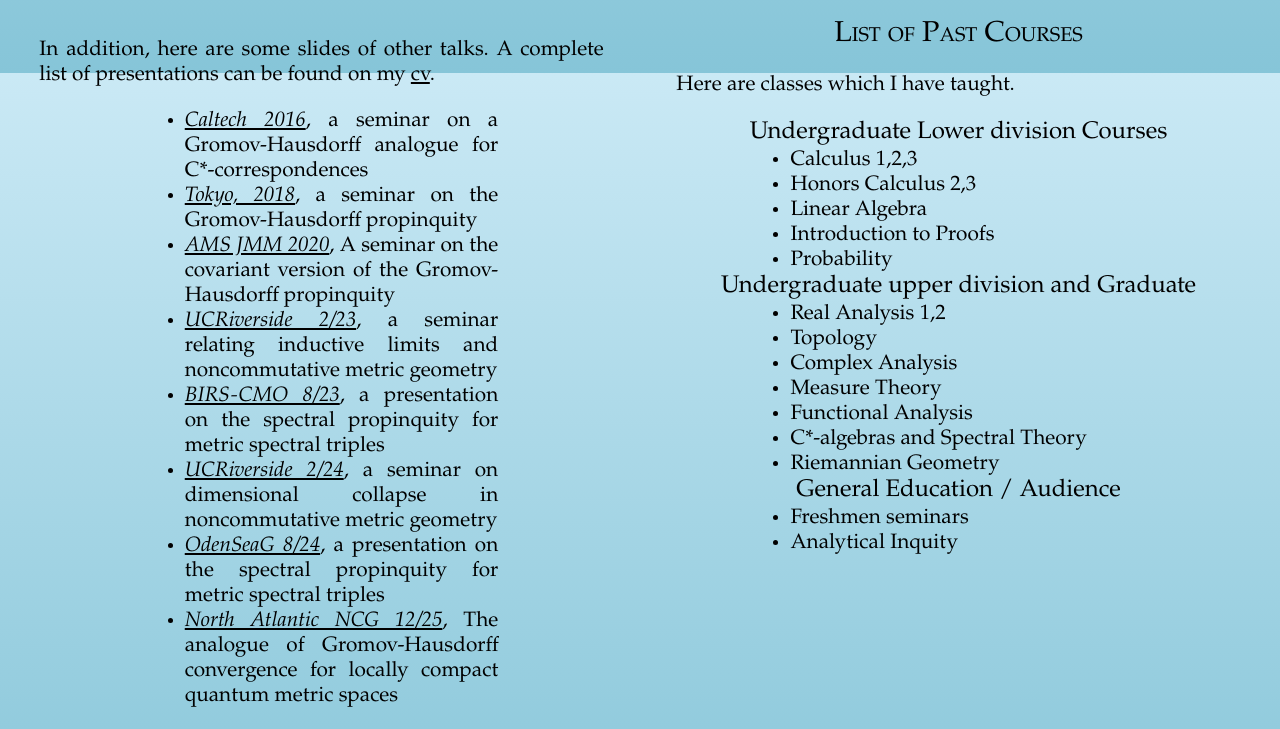
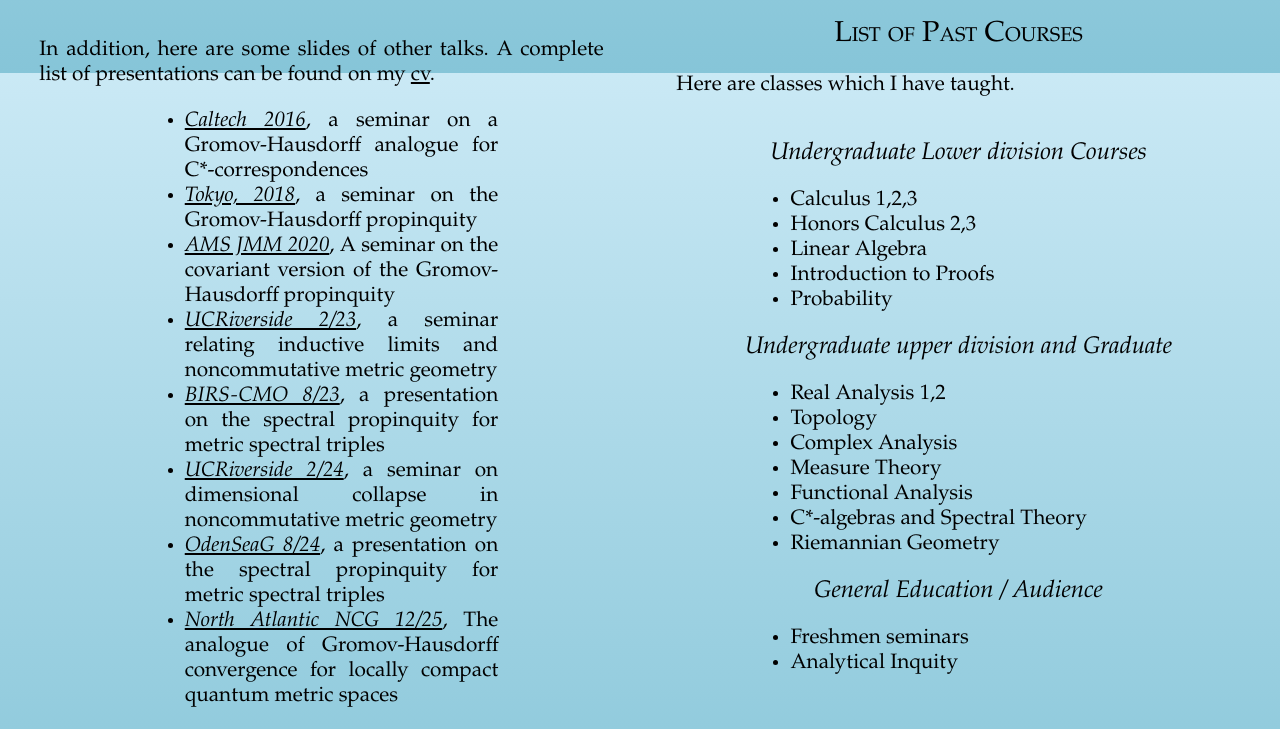
Before and after one commit to FredericLatremoliere/FredericLatremoliere.github.io, a plain HTML site: page teaching.html in a window 1280 px wide. Shown: the part 1527-2256 px from the top of the page. Drawn offline with Linux system fonts and the light colour scheme.

Commit message:
Update teaching.html

```diff
--- a/teaching.html
+++ b/teaching.html
@@ -17,7 +17,7 @@
 
       h2 { font-family: var(--serifFont); font-size: 1.8em; display: block; margin: auto; font-weight: 400; text-align: center; font-variant-caps: small-caps; }
 
-	  h3 { font-family: var(--serifFont); font-size: 1.5em; display: block; margin: auto; font-weight: 400; text-align: center; font-style: italics; padding: 20px auto;}
+	  h3 { font-family: var(--serifFont); font-size: 1.5em; display: block; margin: auto; font-weight: 400; text-align: center; font-style: italic; padding-top: 20px; padding-bottom: 20px; }
 
       p.centered { text-align: justify; font-size: 1.3em; margin: auto; padding: 1em 0em;}
 
@@ -133,7 +133,7 @@
 		<h2>List of Past Courses</h2>
 		<p class='centered' style='margin: auto; width: 90%'>Here are classes which I have taught.</p>
 		<h3>Undergraduate Lower division Courses</h3>
-			<ul style='margin: auto; width: 60%'>
+			<ul style='margin: auto; width: 60%;'>
 				<li>Calculus 1,2,3</li>
 				<li>Honors Calculus 2,3</li>
 				<li>Linear Algebra</li>
```
